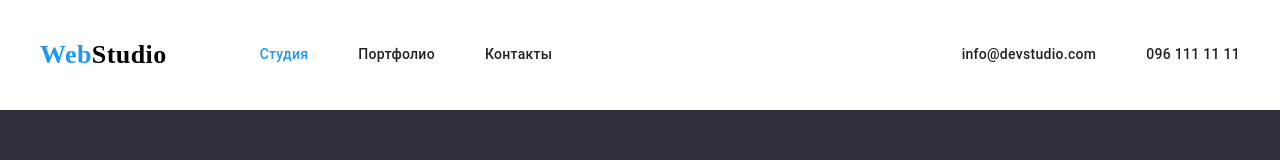
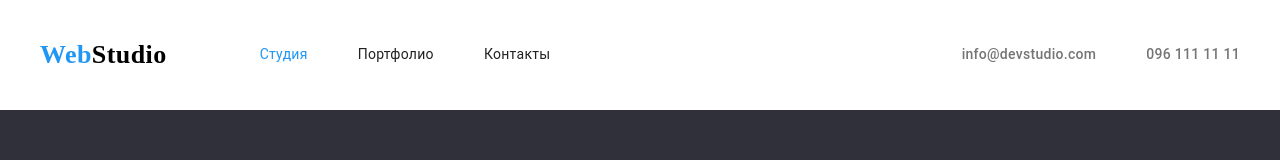
Before and after one commit to AnnaKostyanaya/goit-markup-hw-03, a plain HTML site: page index.html in a window 1280 px wide. Shown: the top 160 px of the page. Drawn offline with nearby package versions, Linux system fonts and the light colour scheme.

Commit message:
Update styles.css

```diff
--- a/css/styles.css
+++ b/css/styles.css
@@ -123,18 +123,18 @@ text-decoration: none;
     padding-top: 32px;
     padding-bottom: 32px;
 
-    color: var(--grey-links);
+    color: var(--grey-links)
     font-weight: 500;
     line-height: 1.14;
     letter-spacing: 0.02em;
 }
 
-.contacts .link {
+.item-contacts .link {
     display: block;
     padding-top: 32px;
     padding-bottom: 32px;
 
-    color: var(--main-blackcolor);
+    color: var(--grey-fontcolor);
     font-weight: 500;
     line-height: 1.14;
     letter-spacing: 0.02em;
```
